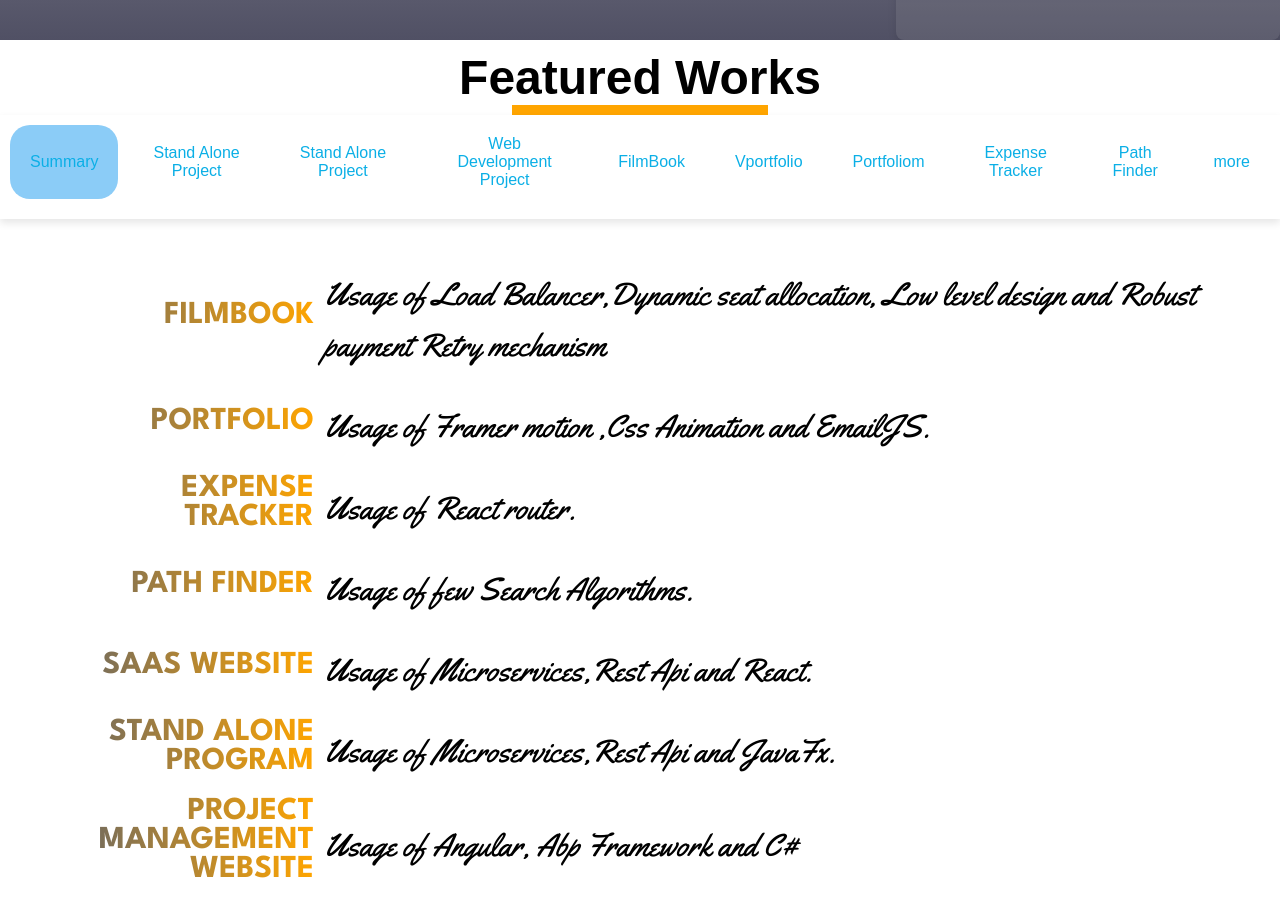
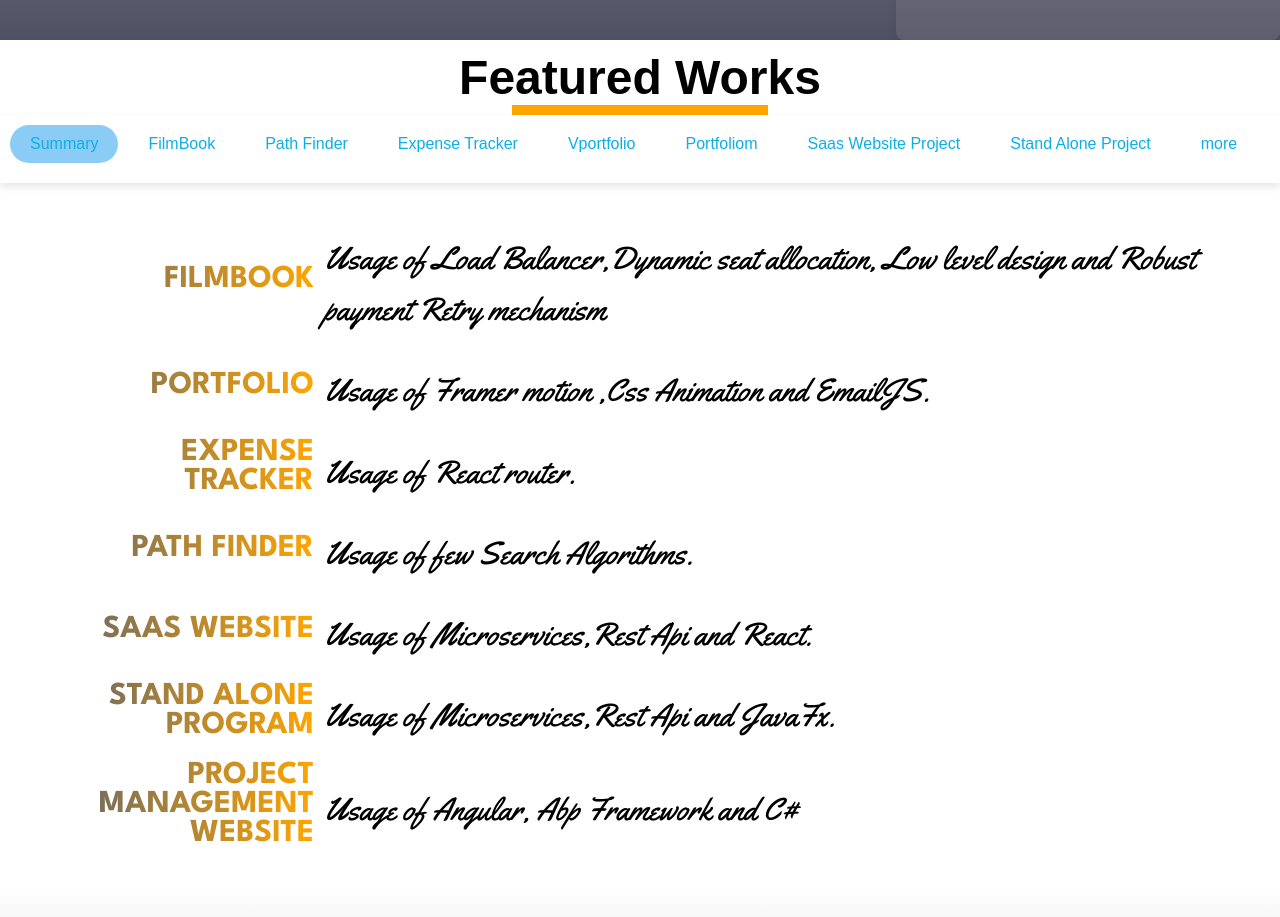
Before and after one commit to varunnlv/vportfolio, a React (Create React App) app: page / in a window 1280 px wide. Shown: the part 3160-4077 px from the top of the page. Built offline with nearby package versions, Linux system fonts and the light colour scheme; a web font is replaced by a local one.

Commit message:
Update portfolio.jsx

```diff
--- a/src/components/portfolio/portfolio.jsx
+++ b/src/components/portfolio/portfolio.jsx
@@ -140,29 +140,31 @@ const Portfolio = () => {
                         >
                         Summary
                         </button>
-                        <button
+{/*                         <button
                         className={`tab ${activeTab === 'StandAloneProject1' ? 'active' : ''}`}
                         onClick={() => setActiveTab('StandAloneProject1')}
                         >
                         Stand Alone Project
-                        </button>
-                        <button
-                        className={`tab ${activeTab === 'StandAloneProject2' ? 'active' : ''}`}
-                        onClick={() => setActiveTab('StandAloneProject2')}
-                        >
-                        Stand Alone Project
-                        </button>
-                        <button
-                        className={`tab ${activeTab === 'WebDevelopmentProject' ? 'active' : ''}`}
-                        onClick={() => setActiveTab('WebDevelopmentProject')}
-                        >
-                        Web Development Project
-                        </button>
-                        <button
+                        </button> */}
+
+
+                         <button
                         className={`tab ${activeTab === 'FilmBook' ? 'active' : ''}`}
                         onClick={() => setActiveTab('FilmBook')}
                         >
                         FilmBook
+                        </button>
+                           <button
+                        className={`tab ${activeTab === 'PathFinder' ? 'active' : ''}`}
+                        onClick={() => setActiveTab('PathFinder')}
+                        >
+                        Path Finder
+                        </button>
+                          <button
+                        className={`tab ${activeTab === 'ExpenseTracker' ? 'active' : ''}`}
+                        onClick={() => setActiveTab('ExpenseTracker')}
+                        >
+                        Expense Tracker
                         </button>
                         <button
                         className={`tab ${activeTab === 'Vportfolio' ? 'active' : ''}`}
@@ -177,17 +179,20 @@ const Portfolio = () => {
                         Portfoliom
                         </button>
                         <button
-                        className={`tab ${activeTab === 'ExpenseTracker' ? 'active' : ''}`}
-                        onClick={() => setActiveTab('ExpenseTracker')}
+                        className={`tab ${activeTab === 'WebDevelopmentProject' ? 'active' : ''}`}
+                        onClick={() => setActiveTab('WebDevelopmentProject')}
                         >
-                        Expense Tracker
+                        Saas Website Project
                         </button>
+
                         <button
-                        className={`tab ${activeTab === 'PathFinder' ? 'active' : ''}`}
-                        onClick={() => setActiveTab('PathFinder')}
+                        className={`tab ${activeTab === 'StandAloneProject2' ? 'active' : ''}`}
+                        onClick={() => setActiveTab('StandAloneProject2')}
                         >
-                        Path Finder
+                        Stand Alone Project
                         </button>
+
+
 {/*                         <button
                         className={`tab ${activeTab === 'CreditAnalyser' ? 'active' : ''}`}
                         onClick={() => setActiveTab('CreditAnalyser')}
```
